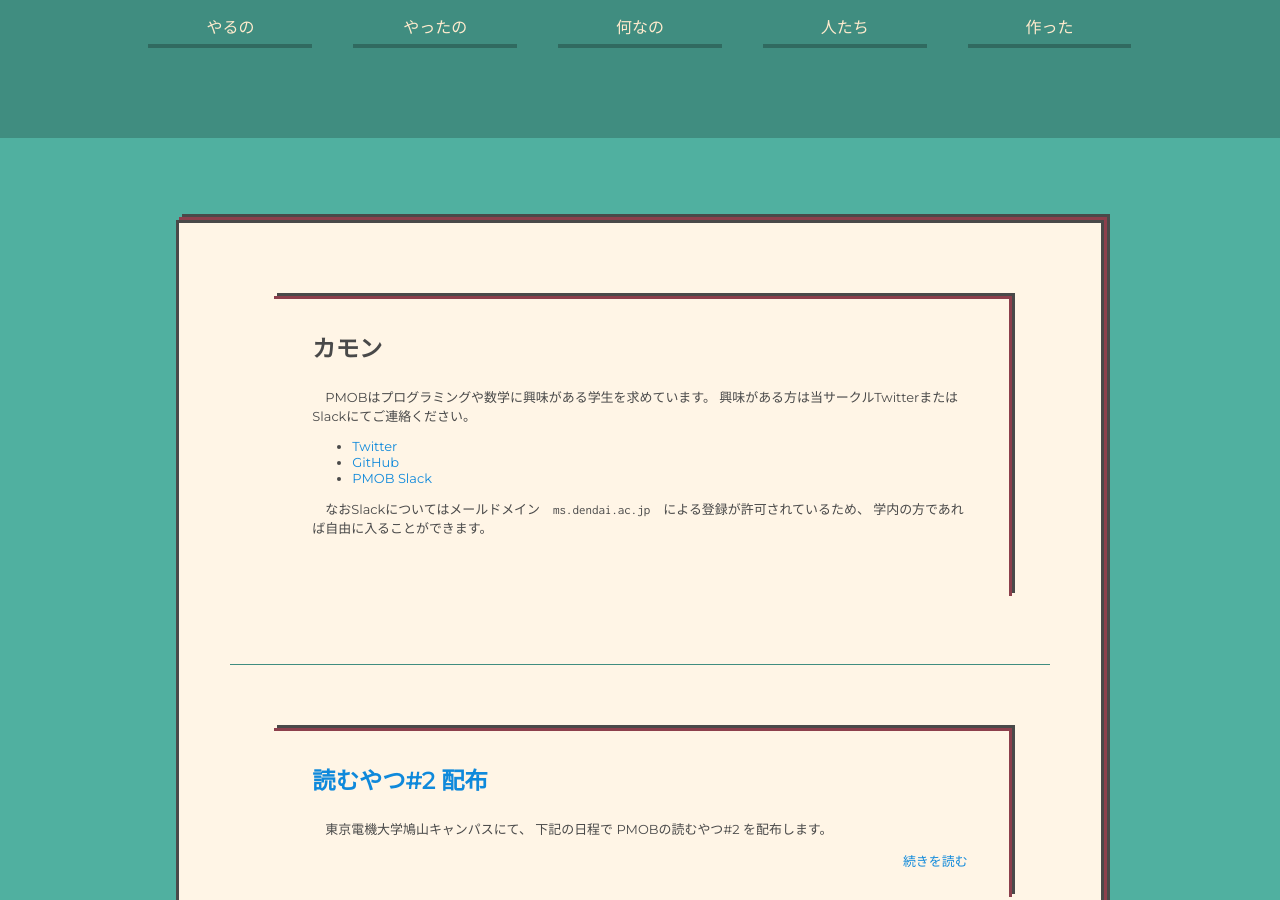
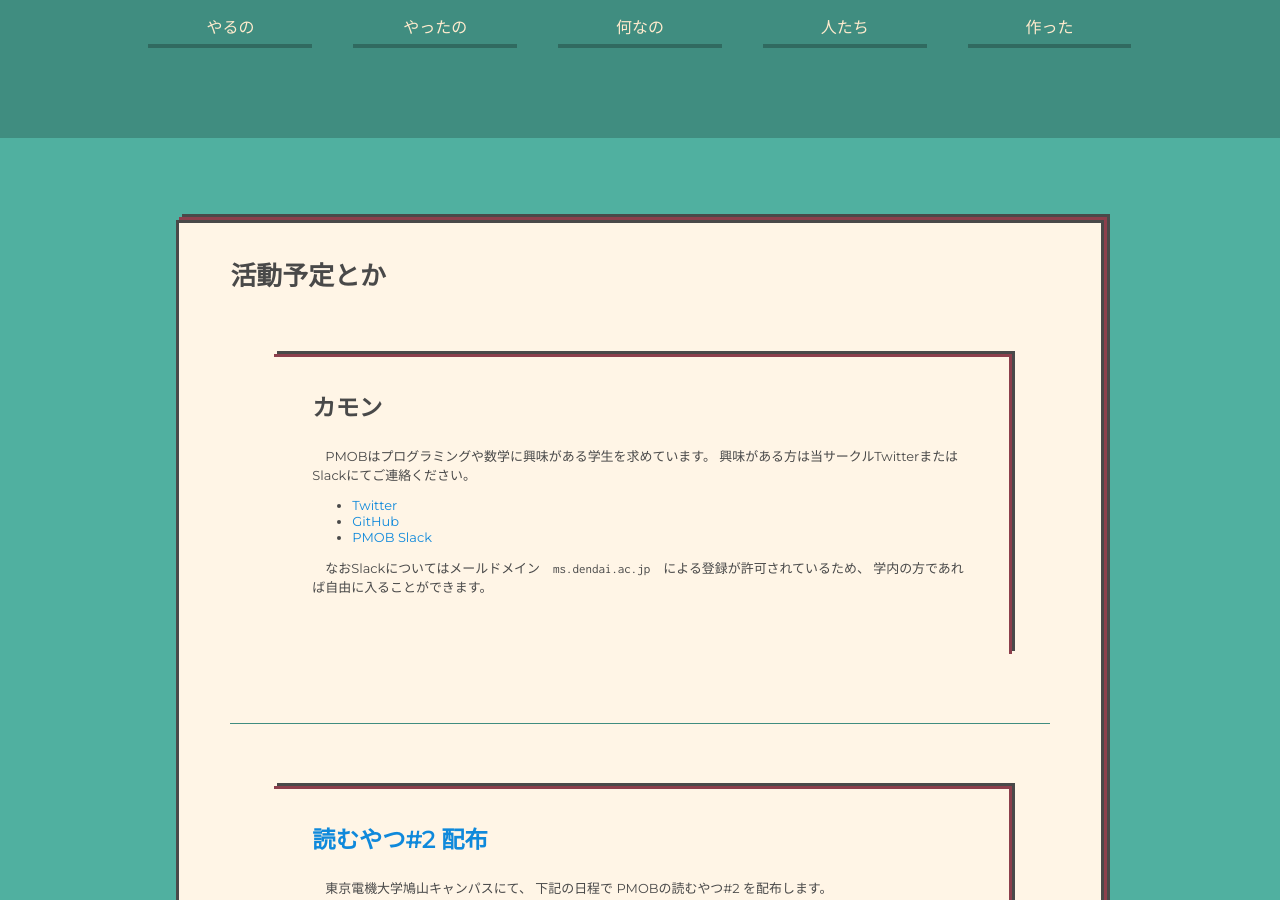
Before and after one commit to falcao0168/PMOB.github.io, a Jekyll site: the page built from index.html, in a window 1280 px wide and 900 px high, scrolled down 762 px. Built offline with Jekyll 4.4.1, drawn with Linux system fonts in a browser that asks for light colours; the list of posts is cut into pages by our own code.

Commit message:
ムヒョ

```diff
--- a/index.html
+++ b/index.html
@@ -44,6 +44,7 @@ use-js:
 <div id="bg-box"></div>
 {% capture TODAY %}{{ site.time | date: "%Y%m%d" }}{% endcapture %}
 <section id="notice">
+	<h1>活動予定とか</h1>
 	<article>
 		<h1>カモン</h1>
 		<p>
```
